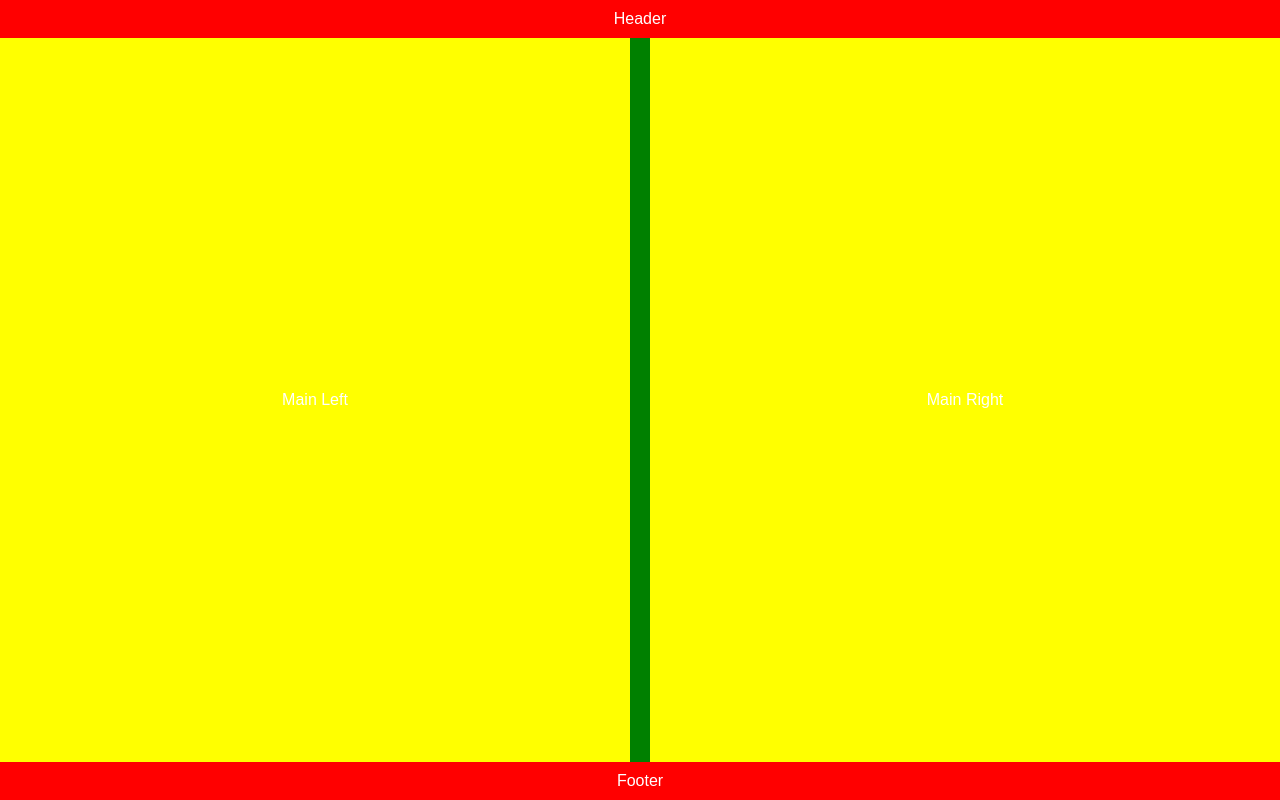
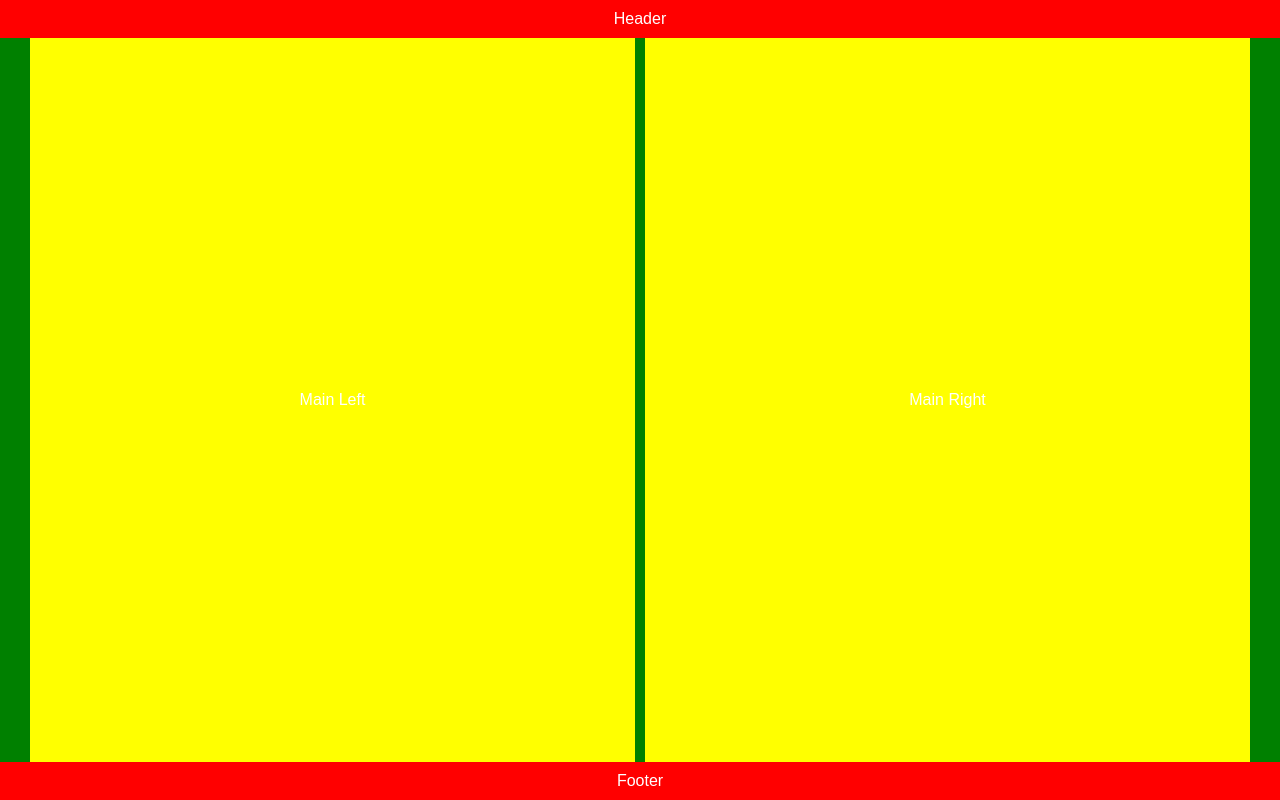
Before and after one commit to Celihong/flexbox-layout, a plain HTML site: page index.html in a window 1280 px wide. Drawn offline with Linux system fonts and the light colour scheme.

Commit message:
finished

```diff
--- a/index.html
+++ b/index.html
@@ -10,9 +10,11 @@
     <div class="container">
       <header class="header">Header</header>
       <div class="main">
+        <div class="left"></div>
         <div class="main-left">Main Left</div>
-        <div class="divider"></div>
+        <div class="center"></div>
         <div class="main-right">Main Right</div>
+        <div class="right"></div>
       </div>
       <footer class="footer">Footer</footer>
     </div>
--- a/style.css
+++ b/style.css
@@ -24,6 +24,10 @@ body {
   flex: 1;
   background-color: yellow;
 }
+.left {
+  width: 30px;
+  background-color: green;
+}
 .main-left {
   flex: 1;
   background-color: yellow;
@@ -31,6 +35,10 @@ body {
   display: flex;
   align-items: center;
   justify-content: center;
+}
+.center {
+  width: 10px;
+  background-color: green;
 }
 .main-right {
   flex: 1;
@@ -40,7 +48,6 @@ body {
   align-items: center;
   justify-content: center;
 }
-.divider {
-  width: 20px;
-  background-color: green;
+.right {
+  width: 30px;
 }
```
